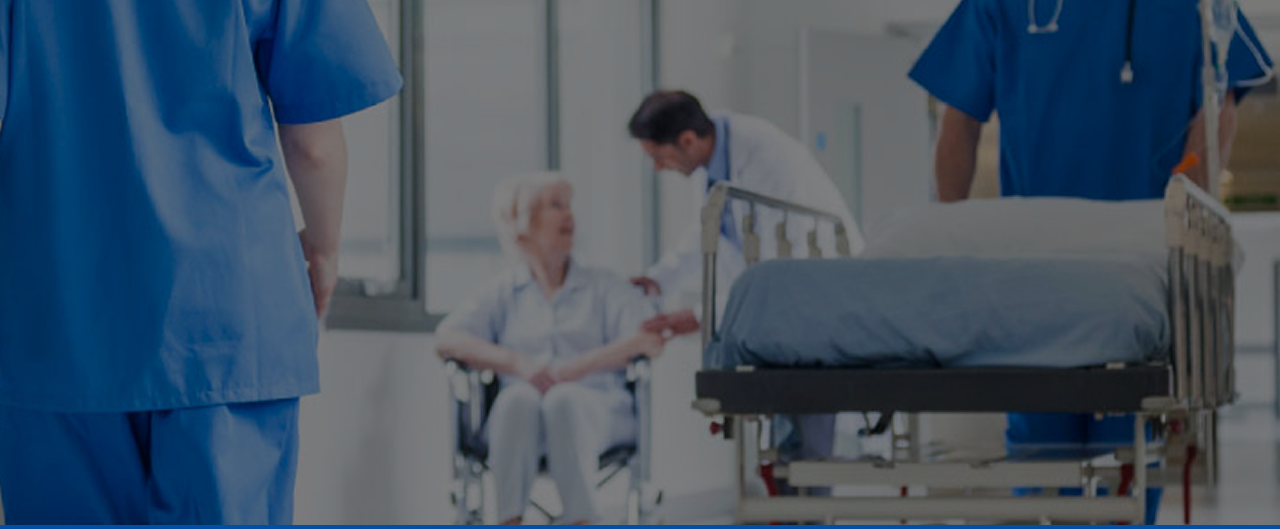
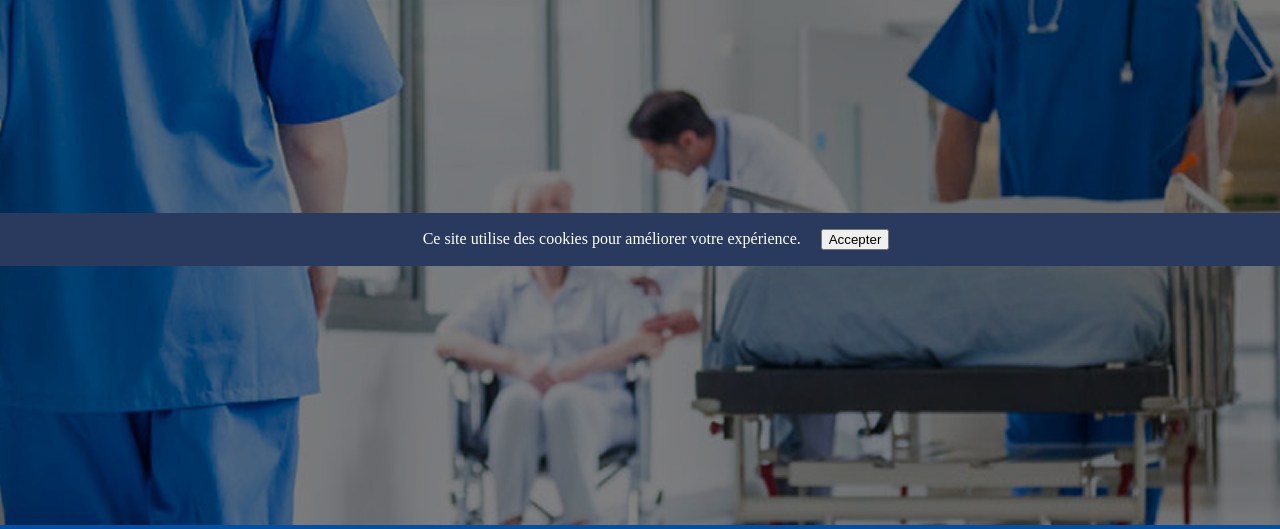
Before and after one commit to letEmmDev/DocLogic, a Django app: page /explore in a window 1280 px wide. Shown: the part 534-1063 px from the top of the page. Run offline with Django 5.2, Linux system fonts and the light colour scheme; some web fonts are replaced.

Commit message:
Project update - Cookie feature implementation -> RGPD consent + Cookies security + Analytics cookies

```diff
--- a/DocLogic/settings.py
+++ b/DocLogic/settings.py
@@ -62,6 +62,11 @@ MIDDLEWARE = [
     "django_htmx.middleware.HtmxMiddleware",
 ]
 
+SESSION_COOKIE_SECURE = True      # Active en production (HTTPS)
+SESSION_COOKIE_HTTPONLY = True
+CSRF_COOKIE_SECURE = True         # Active en production (HTTPS)
+CSRF_COOKIE_HTTPONLY = True
+
 ROOT_URLCONF = 'DocLogic.urls'
 
 TEMPLATES = [
@@ -75,6 +80,7 @@ TEMPLATES = [
                 'django.template.context_processors.request',
                 'django.contrib.auth.context_processors.auth',
                 'django.contrib.messages.context_processors.messages',
+                'django.template.context_processors.request',
             ],
         },
     },
--- a/core/views.py
+++ b/core/views.py
@@ -74,3 +74,6 @@ def dashboard(request):
         return redirect('dashboard_patient')
     else:
         return redirect('admin_validation')
+
+def cookie_consent(request):
+    return {'cookie_consent': request.COOKIES.get('cookie_consent')}
--- a/hospital/views.py
+++ b/hospital/views.py
@@ -48,3 +48,6 @@
         "departments": departments,
         "selected_department": department_name or "all"
     })
+
+def cookie_consent(request):
+    return {'cookie_consent': request.COOKIES.get('cookie_consent')}
--- a/patient_management/views.py
+++ b/patient_management/views.py
@@ -68,3 +68,6 @@
     patient = get_object_or_404(Patient, patient_id=patient_id)
     form = PatientsForm(instance=patient)
     return render(request, "patient_management/partials/patient_surgeries_form.html", {"form": form, "patient": patient})
+
+def cookie_consent(request):
+    return {'cookie_consent': request.COOKIES.get('cookie_consent')}
--- a/templates/base.html
+++ b/templates/base.html
@@ -22,6 +22,29 @@
             </div>
             {% block content %}{% endblock %}
         </main>
+        <!-- Bandeau RGPD -->
+        {% if not request.COOKIES.cookie_consent %}
+        <div id="cookie-banner" style="position:fixed;bottom:0;width:100%;background:#2a3a5e;color:#fff;padding:1rem;z-index:9999;text-align:center;">
+            Ce site utilise des cookies pour améliorer votre expérience.
+            <button id="accept-cookies" style="margin-left:1rem;">Accepter</button>
+        </div>
+        <script>
+        document.getElementById('accept-cookies').onclick = function() {
+            document.cookie = "cookie_consent=true;path=/;max-age=31536000";
+            document.getElementById('cookie-banner').style.display = 'none';
+        };
+        </script>
+        {% endif %}
+        {% if request.COOKIES.cookie_consent %}
+    <!-- Exemple Google Analytics -->
+        <script async src="https://www.googletagmanager.com/gtag/js?id=UA-XXXXXX-X"></script>
+        <script>
+        window.dataLayer = window.dataLayer || [];
+        function gtag(){dataLayer.push(arguments);}
+        gtag('js', new Date());
+        gtag('config', 'UA-XXXXXX-X');
+        </script>
+    {% endif %}
         <script src="{% static 'js/navbar.js' %}"></script>
     </body>
 </html>
```
